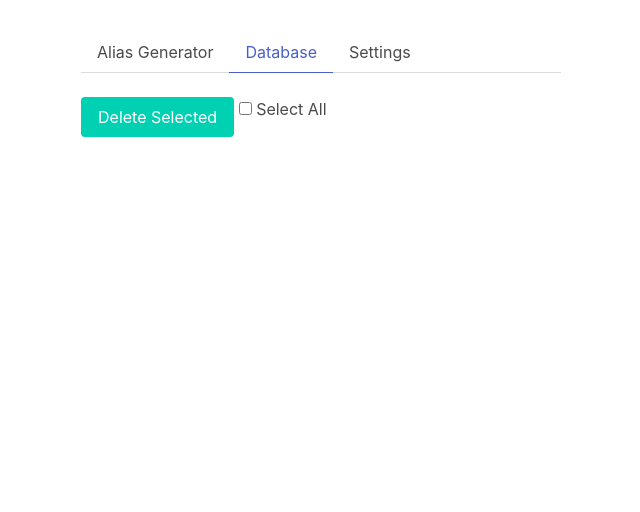
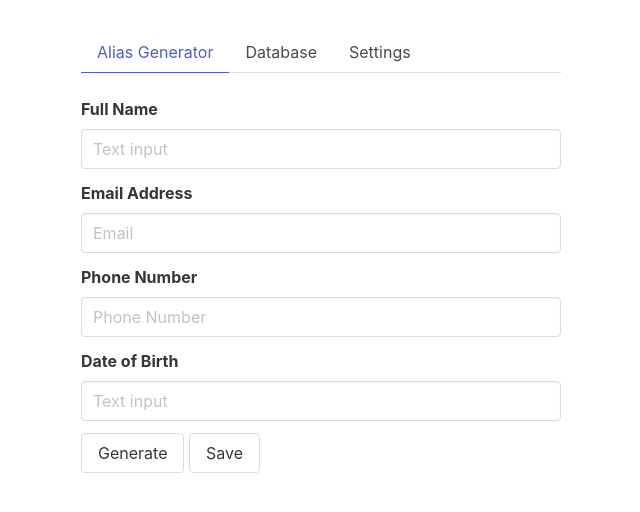
Before and after one commit to Forworddash/AliasKeep, an Electron app: page my-app/src/index.html in a window 800 px wide. Shown: the whole page, without its empty margins (79-719 px from the left). Drawn offline with nearby package versions, Linux system fonts and the light colour scheme.

Commit message:
[FIXED] ttab-content showing on tab-1 save

```diff
--- a/my-app/src/index.css
+++ b/my-app/src/index.css
@@ -6,6 +6,6 @@ body {
   padding: 2rem;
 }
 
-#tab-2 {
-  /* background-color: #000000 */
+.tab-content {
+  display: none;
 }
--- a/my-app/src/index.html
+++ b/my-app/src/index.html
@@ -15,8 +15,8 @@
       <!-- Tabs section -->
       <div class="tabs">
         <ul>
-          <li class=""><a data-tab="tab-1">Alias Generator</a></li>
-          <li class="is-active"><a data-tab="tab-2">Database</a></li>
+          <li class="is-active"><a data-tab="tab-1">Alias Generator</a></li>
+          <li><a data-tab="tab-2">Database</a></li>
           <li><a data-tab="tab-3">Settings</a></li>
         </ul>
       </div>
--- a/my-app/src/renderer.js
+++ b/my-app/src/renderer.js
@@ -11,8 +11,6 @@ document.addEventListener("DOMContentLoaded", function () {
 
 
   // TABS
-
-  // tab switching
   tabs.forEach((tab, index) => {
     tab.addEventListener("click", () => {
       // Hide all tab contents
@@ -30,8 +28,6 @@ document.addEventListener("DOMContentLoaded", function () {
       tab.classList.add("is-active");
     });
   });
-
-
 
 
 
@@ -77,6 +73,13 @@ document.addEventListener("DOMContentLoaded", function () {
 
 
 
+
+
+
+
+
+
+
   // SAVE BUTTON
   saveButton.addEventListener("click", function (event) {
     event.preventDefault();
@@ -106,10 +109,23 @@ document.addEventListener("DOMContentLoaded", function () {
     alert("User data saved successfully!");
 
               // reload page to clear input fields
-    setTimeout(() => {
+    // setTimeout(() => {
     location.reload();
-    }, 100);
+    // }, 10);
   });
+
+
+
+
+
+
+
+
+
+
+
+
+
 
 
   // DISPLAY SAVED USER DATA ENTRIES
```
Lines whose indentation alone changed are shown as unchanged.
